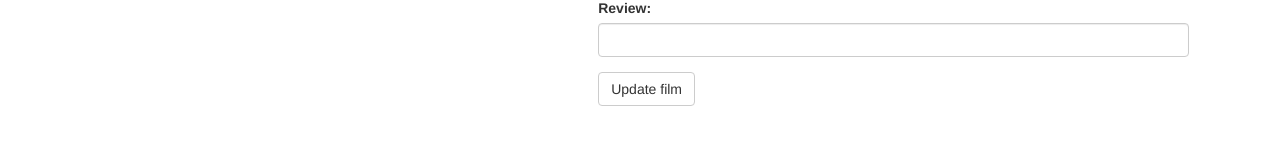
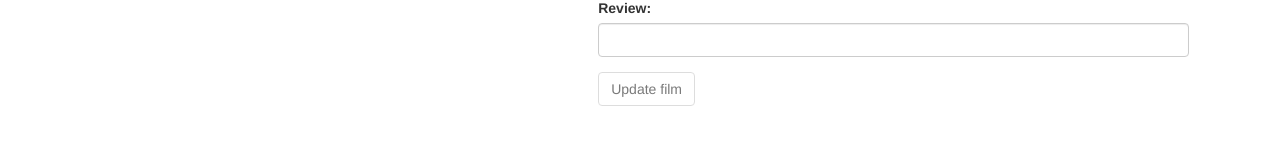
Before and after one commit to PawelCagara/filmsDatabaseAngular, an Angular app: page /films/update/1 in a window 1280 px wide. Shown: the part 388-532 px from the top of the page. Built offline with nearby package versions, Linux system fonts and the light colour scheme.

Commit message:
added validator to update

```diff
--- a/src/app/update-film/update-film.component.ts
+++ b/src/app/update-film/update-film.component.ts
@@ -1,7 +1,8 @@
 import { Component } from '@angular/core';
 import { CreatedFilmsService, Film } from '../film';
 import { ActivatedRoute } from '@angular/router';
-import { FormBuilder } from '@angular/forms';
+import { FormBuilder, Validators } from '@angular/forms';
+import { whiteSpacesValidator } from 'src/validators/whiteSpacesValidator';
 
 @Component({
   selector: 'app-update-film',
@@ -27,9 +28,11 @@ export class UpdateFilmComponent {
   userForm = this.fb.group({
     title: [
       '',
+      [Validators.required, Validators.minLength(1), whiteSpacesValidator]
     ],
     year: [
       '',
+      [Validators.required, Validators.minLength(1), whiteSpacesValidator]
     ],
     director: ['', ],
     stars: ['', ],
```
